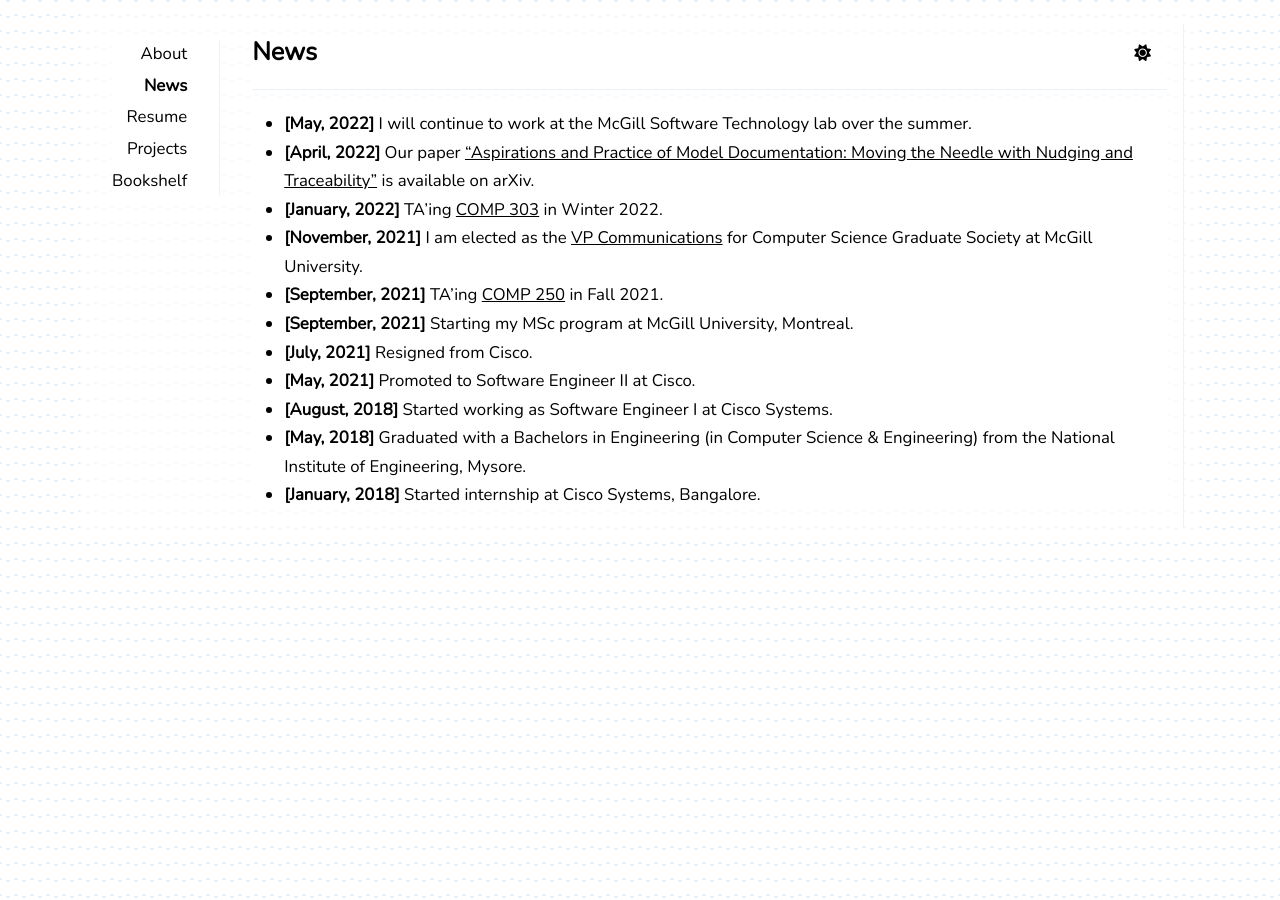
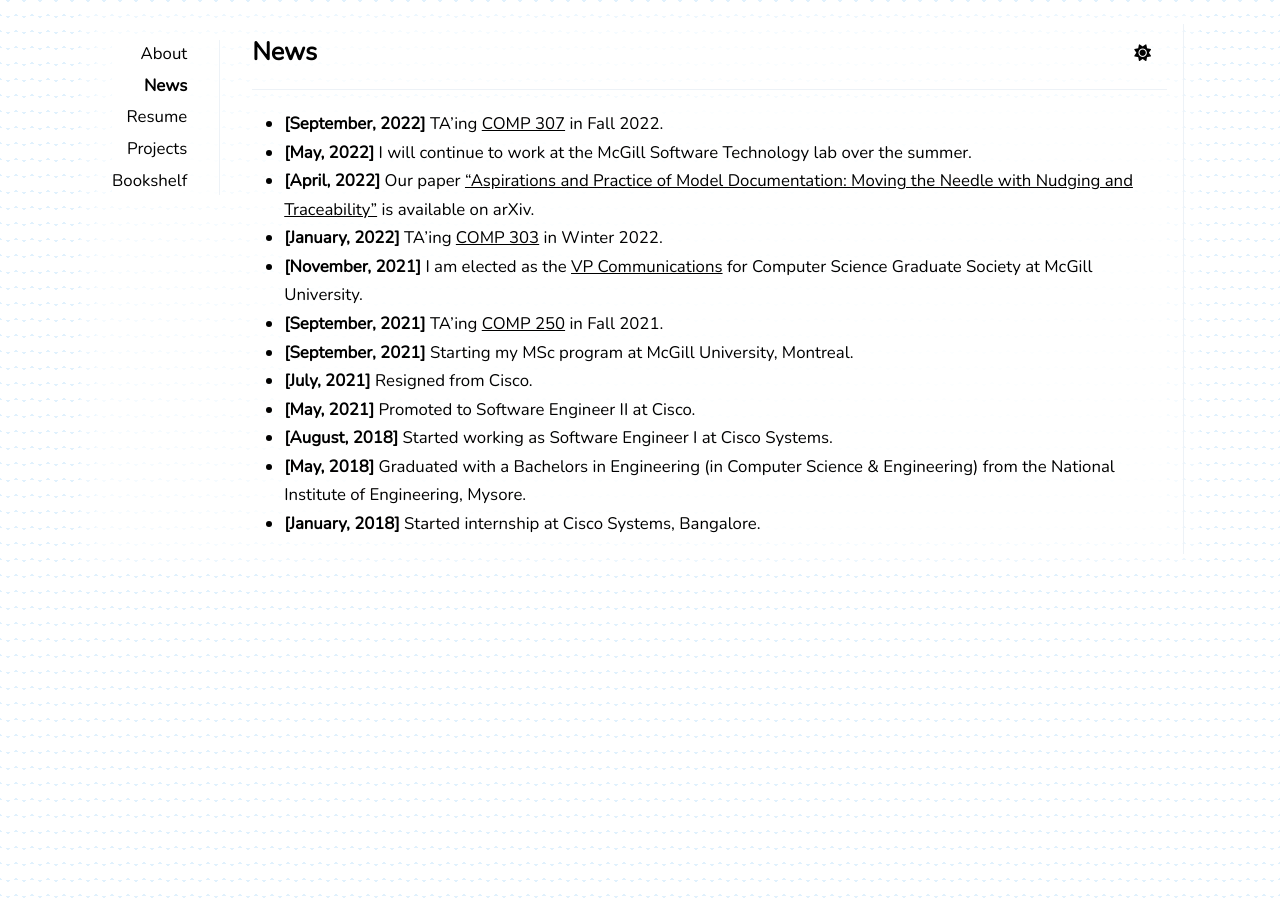
Before and after one commit to avinashbhat/avinashbhat.github.io, a Jekyll site: the page built from _pages/news.md, in a window 1280 px wide. Built offline with Jekyll 4.4.1, drawn with Linux system fonts in a browser that asks for light colours; nearby versions of some CDN libraries.

Commit message:
Added TA news

```diff
--- a/_pages/news.md
+++ b/_pages/news.md
@@ -3,6 +3,7 @@ layout: page
 title: News
 published: true
 ---
+- **[September, 2022]** TA'ing [COMP 307](https://www.mcgill.ca/study/2022-2023/courses/comp-307) in Fall 2022.
 - **[May, 2022]** I will continue to work at the McGill Software Technology lab over the summer.
 - **[April, 2022]** Our paper <a href="https://arxiv.org/abs/2204.06425">"Aspirations and Practice of Model Documentation: Moving the Needle with Nudging and Traceability"</a> is available on arXiv.
 - **[January, 2022]** TA'ing [COMP 303](https://github.com/jin-guo/COMP303_Winter2022) in Winter 2022.
```
